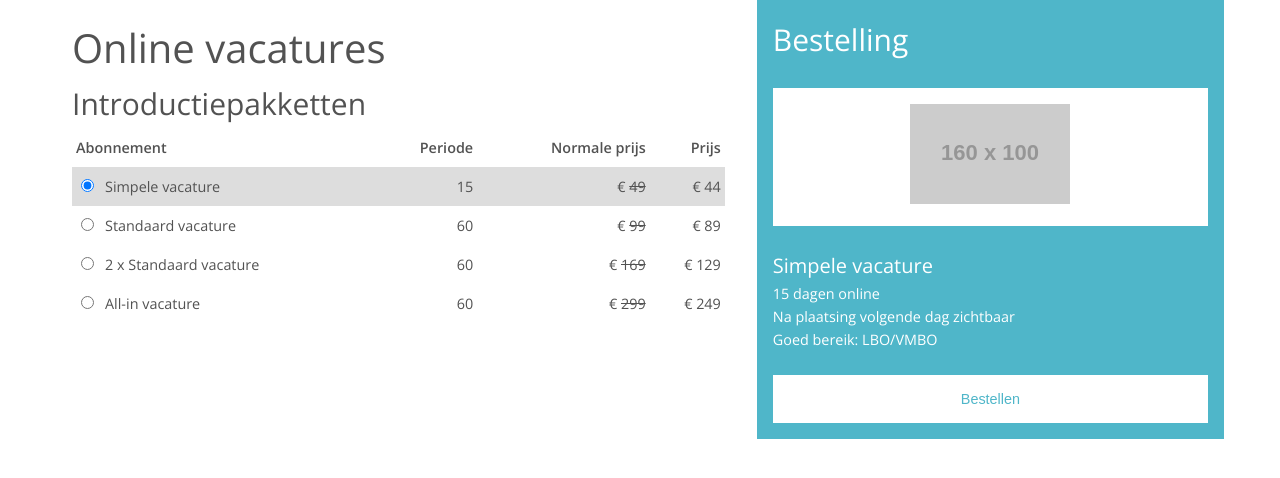
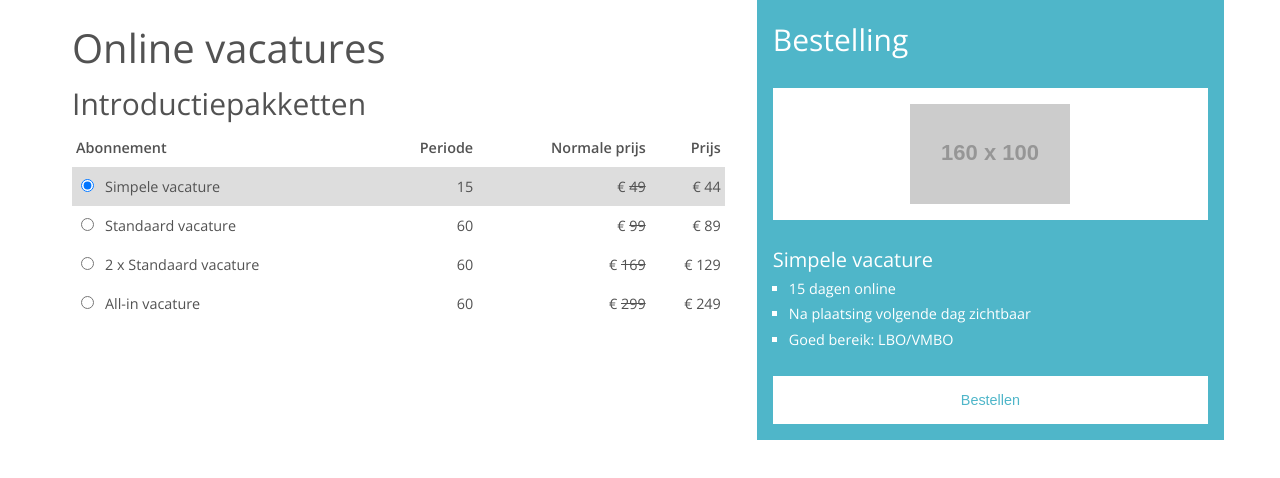
Before and after one commit to thomastilkema/job-shop, a React app: page / in a window 1280 px wide. Both pictures are taken after a click on the radio button 87 px from the left and 185 px from the top of the page. Shown: the top 478 px of the page. Built offline with nearby package versions, Linux system fonts and the light colour scheme.

Commit message:
style(vacancy-details): features-list now has bullets. equal spacing around vacancy image detail

```diff
--- a/src/component/vacancy/details/index.tsx
+++ b/src/component/vacancy/details/index.tsx
@@ -18,13 +18,14 @@ class Component extends React.Component<IProps, {}> {
         <div className="vacancy-details__image-placeholder">
           <img
             alt={vacancy.name}
+            className="margin-auto"
             src={vacancy.image}
           />
         </div>
 
         <div className="pt--lg">
           <h3>{vacancy.name}</h3>
-          <ul>
+          <ul className="list-square">
             <li>{vacancy.period} dagen online</li>
             {this.renderFeatures()}
           </ul>
--- a/src/component/vacancy/details/style.css
+++ b/src/component/vacancy/details/style.css
@@ -1,5 +1,6 @@
 .vacancy-details__image-placeholder {
   background-color: #fff;
+  min-height: 80px;
   padding: var(--spacing-md);
   text-align: center;
 }
--- a/src/style/app.css
+++ b/src/style/app.css
@@ -10,4 +10,5 @@
 @import './import/column.css';
 @import './import/container.css';
 @import './import/heading.css';
+@import './import/list.css';
 @import './import/table.css';
--- a/src/style/import/generic.css
+++ b/src/style/import/generic.css
@@ -32,7 +32,7 @@ strong {
 }
 
 img {
-  display: inline-block;
+  display: block;
 }
 
 p {
--- a/src/style/import/helper.css
+++ b/src/style/import/helper.css
@@ -1,4 +1,5 @@
 .cursor-pointer { cursor: pointer; }
 .line-through { text-decoration: line-through; }
+.margin-auto { margin-left: auto; margin-right: auto; }
 .text-right { text-align: right; }
 .width-100 { width: 100%; }
--- /dev/null
+++ b/src/style/import/list.css
@@ -0,0 +1,10 @@
+.list-square {
+  list-style: square;
+  line-height: 1.2;
+  margin-left: var(--spacing-md);
+}
+
+.list-square li {
+  padding-bottom: var(--spacing-xs);
+  padding-top: var(--spacing-xs);
+}
--- a/src/style/import/var.css
+++ b/src/style/import/var.css
@@ -4,6 +4,7 @@ html {
   --color-primary: #4fb6c9;
   --color-text: #525252;
 
+  --spacing-xs: 4px;
   --spacing-md: 16px;
   --spacing-lg: 24px;
 }
```
Also changed, not shown: 1 other file (tests, documents, lock files or other folders).
